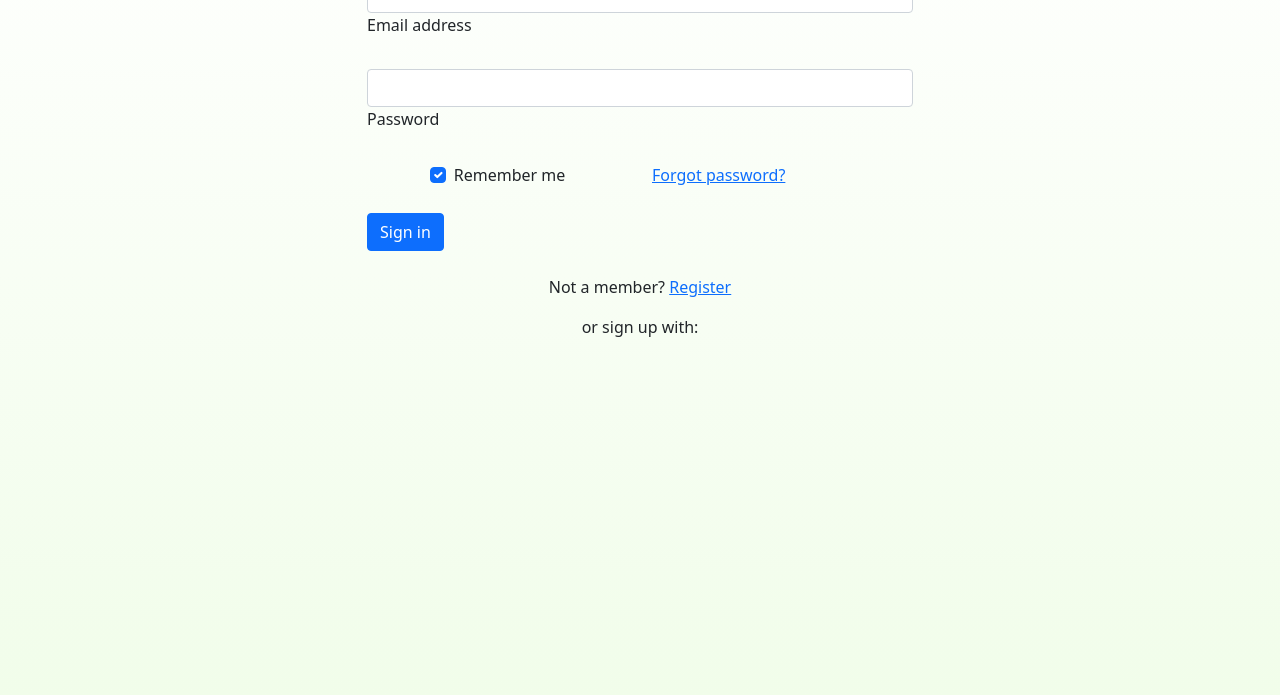
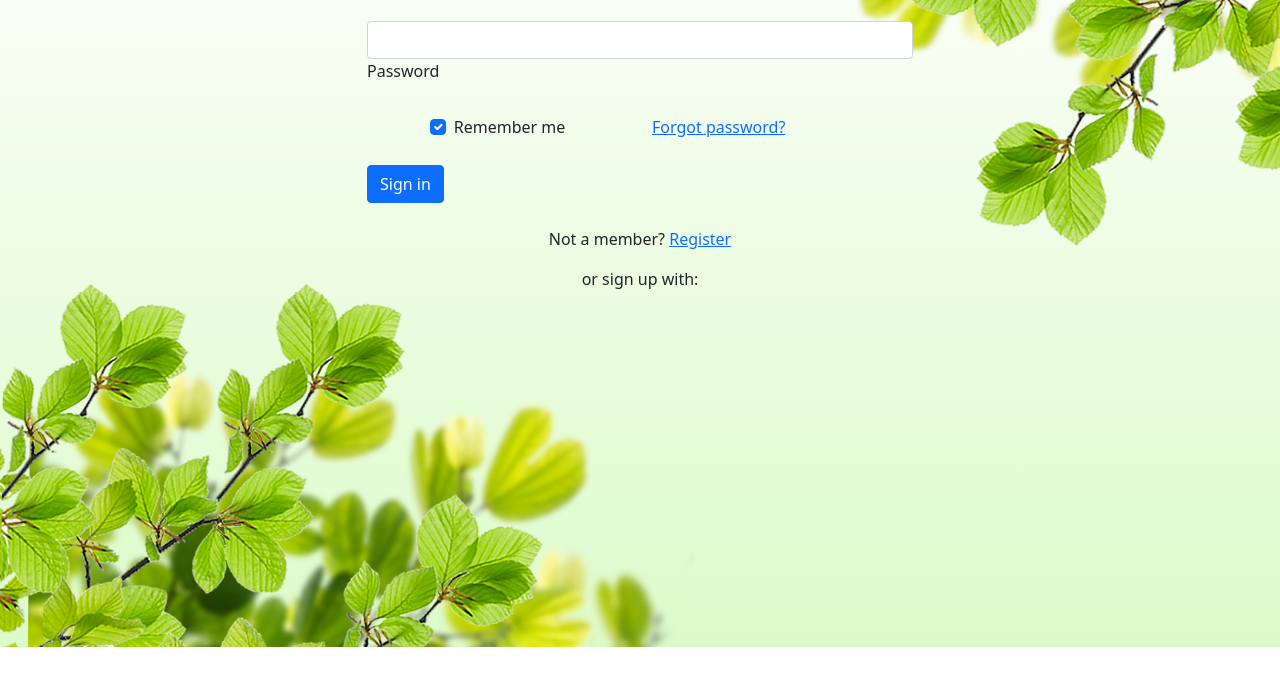
Before and after one commit to SAIT-Capstone2022/Greenhouse_Webpage, a plain HTML site: page login.html in a window 1280 px wide. Shown: the part 153-848 px from the top of the page. After the commit the page ends 800 px from the top, so only its background shows below. Drawn offline with nearby package versions, Linux system fonts and the light colour scheme.

Commit message:
background changes.

```diff
--- a/login.html
+++ b/login.html
@@ -20,7 +20,7 @@
 </head>
 
 <body>
-    <div class="container my-5">
+    <div class="container">
         <div class="row">
             <div class="col-sm-6 mx-auto my-4">
                 <header>
--- a/styles.css
+++ b/styles.css
@@ -1,4 +1,7 @@
 body {
-    background: linear-gradient(white, #f1fdea);
+    background-color:;
     height: 100vh;
+    background-image: url("/images/leave_bg.png"), linear-gradient(white, #dcfbca);
+    background-attachment: fixed;
+    background-size: cover;
 }
```
Also changed, not shown: images/leave_bg.png (added).
